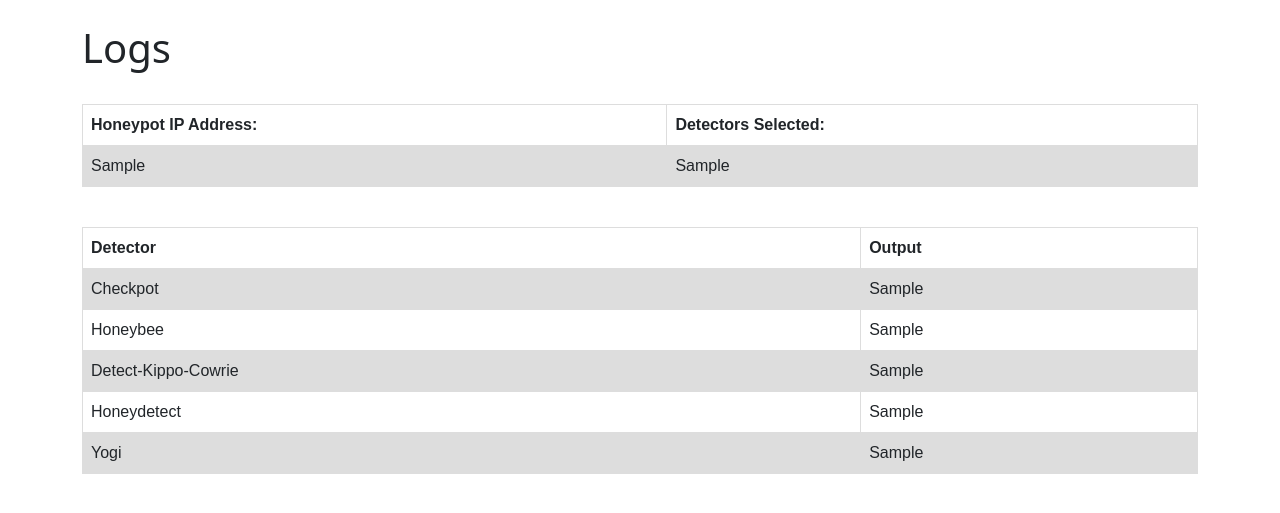
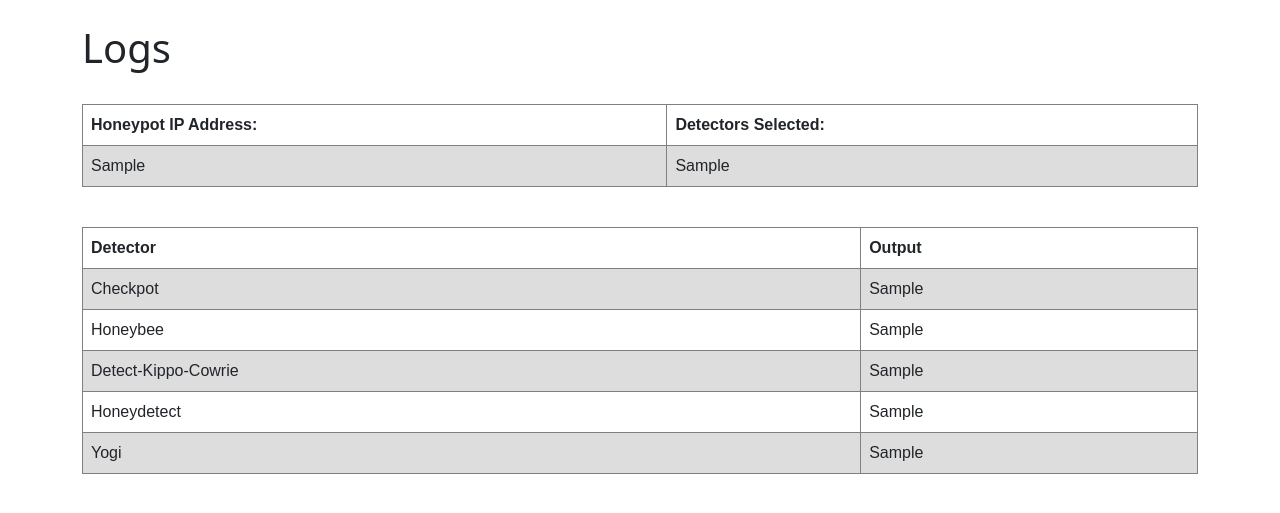
Before and after one commit to jeremyjevon/ICT3211-T-Pot-Detector, a Flask app: template templates/log.html in a window 1280 px wide. Shown: the part 56-569 px from the top of the page. Run offline with Flask 2, Linux system fonts and the light colour scheme; the template is opened without the code that fills it: most values are stand-ins (such as "Sample title", 1, 10 or a date in 2020).

Commit message:
updated colour of log table

```diff
--- a/templates/log.html
+++ b/templates/log.html
@@ -18,7 +18,7 @@
 		}
 
 		td, th {
-		  border: 1px solid #dddddd;
+		  border: 1px solid #808080;
 		  text-align: left;
 		  padding: 8px;
 		}
```
